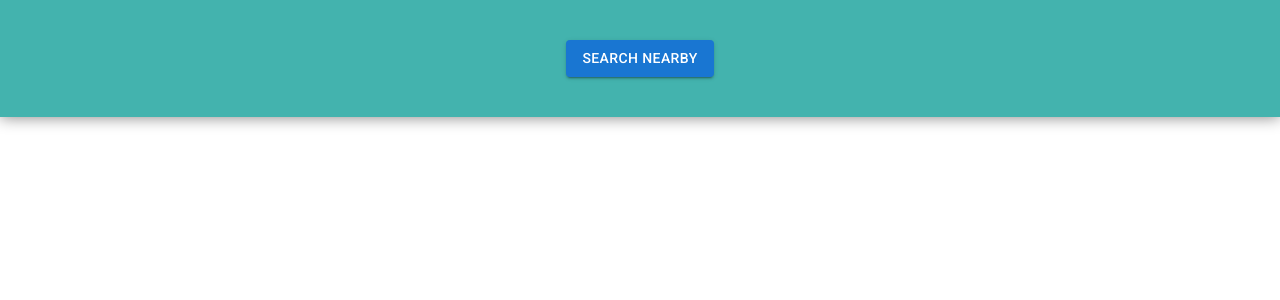
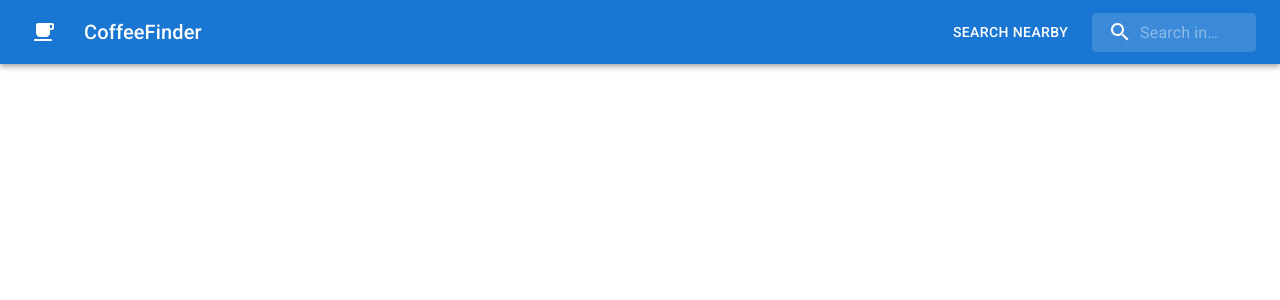
Before and after one commit to LoganPhilbrick/coffeeFinder, a React (Create React App) app: page / in a window 1280 px wide. Shown: the top 300 px of the page. Built offline with nearby package versions, Linux system fonts and the light colour scheme; a web font is replaced by a local one.

Commit message:
search functionality & refactoring

```diff
--- a/package.json
+++ b/package.json
@@ -12,6 +12,7 @@
     "@testing-library/jest-dom": "^5.16.5",
     "@testing-library/react": "^13.4.0",
     "@testing-library/user-event": "^13.5.0",
+    "formik": "^2.2.9",
     "react": "^18.2.0",
     "react-dom": "^18.2.0",
     "react-scripts": "5.0.1",
--- a/src/App.js
+++ b/src/App.js
@@ -1,10 +1,12 @@
 import { useState } from "react";
 import { fetchCoffeeData } from "./api";
-import { Button, Container, Grid } from "@mui/material";
+import { Container, Grid } from "@mui/material";
 import CoffeeCard from "./components/CoffeeCard";
+import Header from "./components/Header";
+
+export const APIKEY = "_f_CKX0Mc-Y4d_MIn9I-sllPEBlg1gP33w6FsCMtFk_hkBCfpgTxNcu3Qvdp31dm7KdVRy7S_GpATm1JtSexxKEiijlnCCgkVzZ0Kc0B5YGMtZvZxeXk35bgSaMvZHYx";
 
 function App() {
-  const APIKEY = "_f_CKX0Mc-Y4d_MIn9I-sllPEBlg1gP33w6FsCMtFk_hkBCfpgTxNcu3Qvdp31dm7KdVRy7S_GpATm1JtSexxKEiijlnCCgkVzZ0Kc0B5YGMtZvZxeXk35bgSaMvZHYx";
   const [info, setInfo] = useState([]);
   const [loaded, setLoaded] = useState(false);
 
@@ -21,6 +23,7 @@ function App() {
         .catch((error) => console.log(error));
     });
   };
+
   console.log(info);
 
   const calculateDelay = (index) => {
@@ -29,22 +32,13 @@ function App() {
 
   return (
     <div>
-      <Grid container justifyContent="center" className="slide-top" style={{ position: "sticky", top: 0, backgroundColor: "#43b3ae", zIndex: "1", boxShadow: "0px 0px 15px grey" }}>
-        <Grid item style={{ marginTop: "40px", marginBottom: "40px" }}>
-          {!loaded && (
-            <Button variant="contained" onClick={handleClick}>
-              Search Nearby
-            </Button>
-          )}
-          {loaded && (
-            <Button variant="contained" onClick={handleClick}>
-              Refresh
-            </Button>
-          )}
-        </Grid>
+      <Header setLoaded={setLoaded} setInfo={setInfo} handleClick={handleClick} />
+      <Grid container justifyContent="center">
+        <Grid item style={{ marginTop: "40px" }}></Grid>
       </Grid>
+
       <Container maxWidth="lg">
-        <Grid container spacing={3} justifyContent="center" style={{ marginBottom: "40px", marginTop: "5px" }}>
+        <Grid container spacing={3} justifyContent="center" style={{ marginBottom: "40px" }}>
           {loaded &&
             info.map((item, index) => (
               <Grid item xs="auto" className="fade-in" key={index} style={{ animationDelay: calculateDelay(index) }}>
--- a/src/api.js
+++ b/src/api.js
@@ -8,12 +8,29 @@ export const fetchCoffeeData = (apiKey, latitude, longitude) => {
     },
   };
   if (window.location.hostname === "localhost") {
-    return fetch(`/businesses/search?latitude=${latitude}&longitude=${longitude}&categories=coffee&sort_by=best_match&limit=20`, options).then((res) => res.json());
+    return fetch(`/businesses/search?latitude=${latitude}&longitude=${longitude}&term=coffee&sort_by=best_match&limit=20`, options).then((res) => res.json());
   }
   if (window.location.hostname !== "localhost") {
-    return fetch(
-      `https://cors-anywhere.herokuapp.com/https://api.yelp.com/v3/businesses/search?latitude=${latitude}&longitude=${longitude}&categories=coffee&sort_by=best_match&limit=20`,
-      options
-    ).then((res) => res.json());
+    return fetch(`https://cors-anywhere.herokuapp.com/https://api.yelp.com/v3/businesses/search?latitude=${latitude}&longitude=${longitude}&term=coffee&sort_by=best_match&limit=20`, options).then(
+      (res) => res.json()
+    );
   }
 };
+export const searchCoffeeData = (apiKey, location) => {
+  const formattedLocation = location.trim().replace(" ", "%20");
+  const options = {
+    method: "GET",
+    mode: "cors",
+    headers: {
+      accept: "application/json",
+      Authorization: `Bearer ${apiKey}`,
+    },
+  };
+  console.log(formattedLocation);
+  if (window.location.hostname === "localhost") {
+    return fetch(`/businesses/search?location=${location}&term=coffee&sort_by=best_match&limit=20`, options).then((res) => res.json());
+  }
+  if (window.location.hostname !== "localhost") {
+    return fetch(`https://cors-anywhere.herokuapp.com/https://api.yelp.com/v3/businesses/search?location=${location}&term=coffee&sort_by=best_match&limit=20`, options).then((res) => res.json());
+  }
+};
--- /dev/null
+++ b/src/components/Header.js
@@ -0,0 +1,108 @@
+import * as React from "react";
+import { useMediaQuery } from "@mui/material";
+import { styled, alpha } from "@mui/material/styles";
+import AppBar from "@mui/material/AppBar";
+import Box from "@mui/material/Box";
+import Toolbar from "@mui/material/Toolbar";
+import Icon from "@mui/material/Icon";
+import Typography from "@mui/material/Typography";
+import InputBase from "@mui/material/InputBase";
+import LocalCafeRoundedIcon from "@mui/icons-material/LocalCafeRounded";
+import SearchIcon from "@mui/icons-material/Search";
+import { Formik } from "formik";
+import { searchCoffeeData } from "../api";
+import { APIKEY } from "../App";
+import { Button, IconButton } from "@mui/material";
+import NearMeRoundedIcon from "@mui/icons-material/NearMeRounded";
+
+const Search = styled("div")(({ theme }) => ({
+  position: "relative",
+  borderRadius: theme.shape.borderRadius,
+  backgroundColor: alpha(theme.palette.common.white, 0.15),
+  "&:hover": {
+    backgroundColor: alpha(theme.palette.common.white, 0.25),
+  },
+  marginLeft: 0,
+  width: "100%",
+  [theme.breakpoints.up("sm")]: {
+    marginLeft: theme.spacing(1),
+    width: "auto",
+  },
+}));
+
+const SearchIconWrapper = styled("div")(({ theme }) => ({
+  padding: theme.spacing(0, 2),
+  height: "100%",
+  position: "absolute",
+  pointerEvents: "none",
+  display: "flex",
+  alignItems: "center",
+  justifyContent: "center",
+}));
+
+const StyledInputBase = styled(InputBase)(({ theme }) => ({
+  color: "inherit",
+  "& .MuiInputBase-input": {
+    padding: theme.spacing(1, 1, 1, 0),
+    // vertical padding + font size from searchIcon
+    paddingLeft: `calc(1em + ${theme.spacing(4)})`,
+    transition: theme.transitions.create("width"),
+    width: "100%",
+    [theme.breakpoints.up("sm")]: {
+      width: "12ch",
+      "&:focus": {
+        width: "20ch",
+      },
+    },
+  },
+}));
+
+export default function Header({ setLoaded, setInfo, handleClick }) {
+  const isSmallScreen = useMediaQuery("(max-width:600px)");
+
+  return (
+    <Box sx={{ flexGrow: 1 }}>
+      <AppBar position="static">
+        <Toolbar>
+          <Icon size="large" edge="start" color="inherit" sx={{ mr: 3.5, ml: 1 }}>
+            <LocalCafeRoundedIcon />
+          </Icon>
+          <Typography variant="h6" noWrap component="div" sx={{ flexGrow: 1, display: { xs: "none", sm: "block" } }}>
+            CoffeeFinder
+          </Typography>
+          {isSmallScreen ? (
+            <IconButton size="large" edge="start" color="inherit" sx={{ mr: 1.5 }} onClick={handleClick}>
+              <NearMeRoundedIcon />
+            </IconButton>
+          ) : (
+            <Button variant="" onClick={handleClick}>
+              Search Nearby
+            </Button>
+          )}
+
+          <Search>
+            <SearchIconWrapper>
+              <SearchIcon />
+            </SearchIconWrapper>
+            <Formik
+              initialValues={{ location: "" }}
+              onSubmit={(values) => {
+                if (values.location === "" || values.location === null) {
+                  return false;
+                }
+                searchCoffeeData(APIKEY, values.location).then((res) => setInfo(res.businesses));
+                setLoaded(true);
+              }}
+            >
+              {({ values, handleChange, handleSubmit }) => (
+                <form onSubmit={handleSubmit}>
+                  <StyledInputBase name="location" value={values.location} onChange={handleChange} placeholder="Search in…" inputProps={{ "aria-label": "search" }} />
+                </form>
+              )}
+            </Formik>
+          </Search>
+        </Toolbar>
+      </AppBar>
+    </Box>
+  );
+}
```
Also changed, not shown: 1 other file (tests, documents, lock files or other folders).
